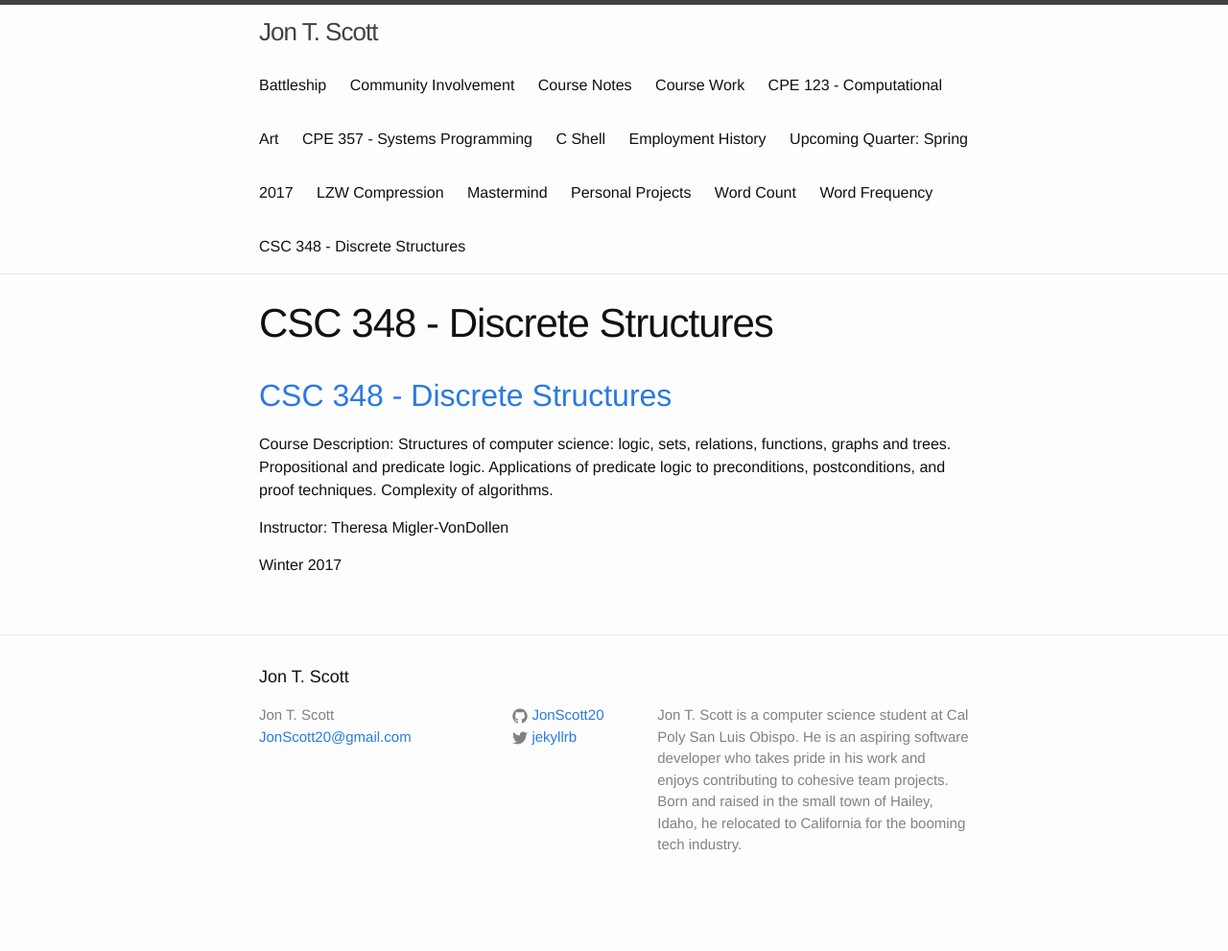
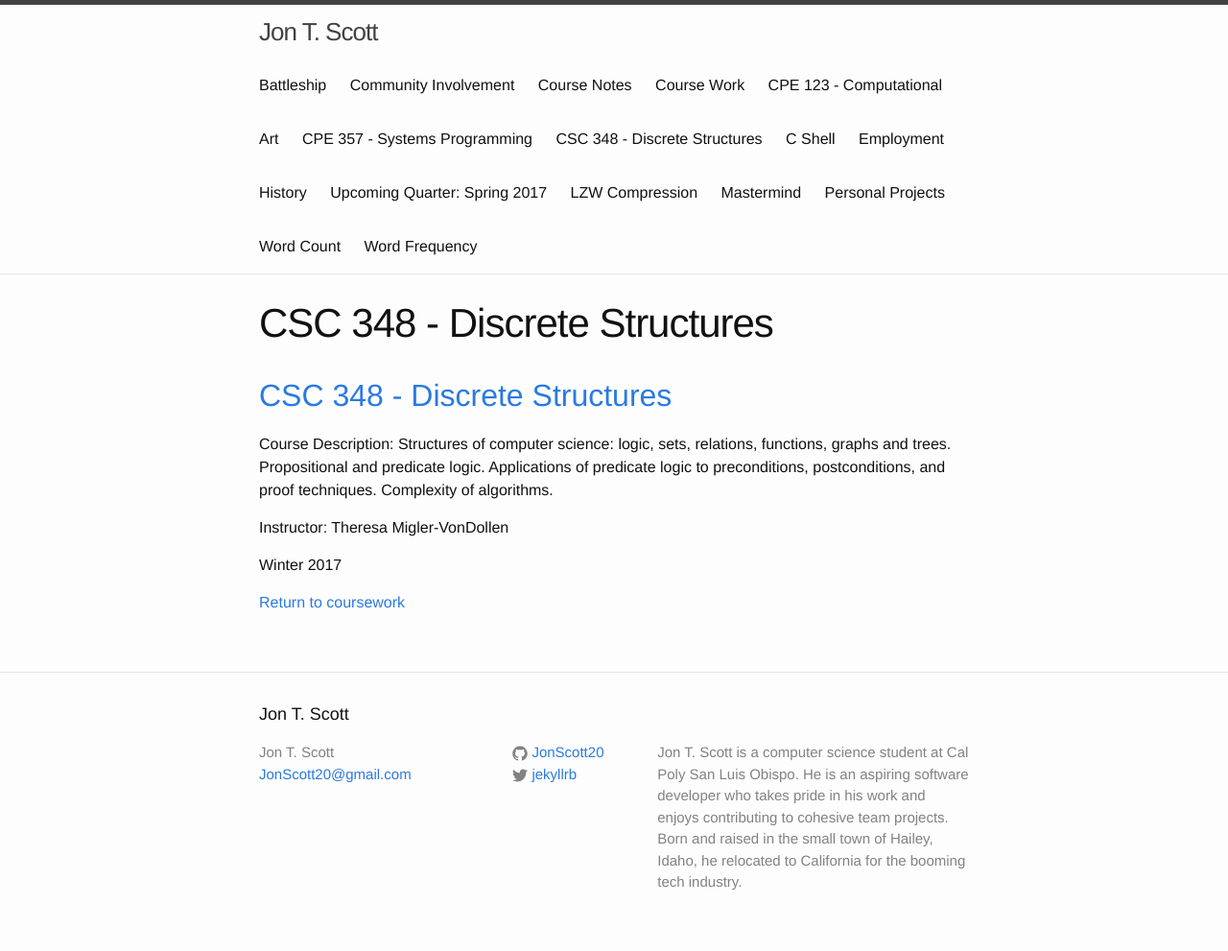
Before and after one commit to JonScott20/JonScott20.github.io, a Jekyll site: the page built from courses/csc348.md, in a window 1280 px wide. Shown: the whole page at 96% size. Built offline with Jekyll 4.4.1, drawn with Linux system fonts in a browser that asks for light colours; our own code applies the rules of GitHub Pages for plain Markdown files; before the commit the page ends 952 px from its top, so only the background shows below that; some of the changed lines change nothing that is shown.

Commit message:
Update csc348.md

```diff
--- a/courses/csc348.md
+++ b/courses/csc348.md
@@ -1,4 +1,9 @@
-[CSC 348 - Discrete Structures](https://jonscott20.github.io/cpe348)
+---
+layout: page
+permalink: /csc348/
+---
+
+[CSC 348 - Discrete Structures](https://jonscott20.github.io/csc348)
 ---------------------------------
 
 Course Description: Structures of computer science: logic, sets, relations, functions, graphs and trees. Propositional and predicate logic. Applications of predicate logic to preconditions, postconditions, and proof techniques. Complexity of algorithms.
@@ -6,3 +11,5 @@
 Instructor: Theresa Migler-VonDollen
 
 Winter 2017
+
+[Return to coursework](https://jonscott20.github.io/course_work/)
```
